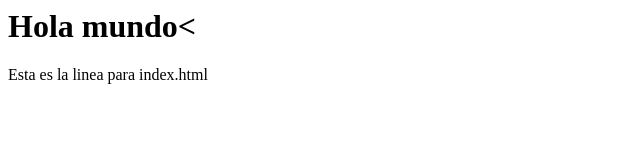
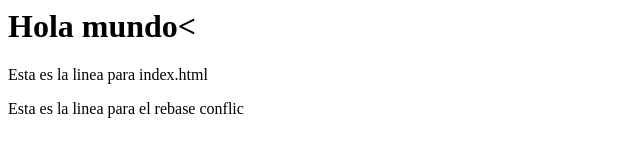
Before and after one commit to BigBang1498/demo-pull-rebase, a plain HTML site: page index.html in a window 1280 px wide. Shown: the whole page, without its empty margins (0-640 px from the left). Drawn offline with Linux system fonts and the light colour scheme.

Commit message:
master: -1 changes in index.html

```diff
--- a/index.html
+++ b/index.html
@@ -1,3 +1,4 @@
 <title>Amend commit demo </title>
 <h1>Hola mundo<</h1>
 <p>Esta es la linea para index.html</h1>
+<p>Esta es la linea para el rebase conflic</p>
```
